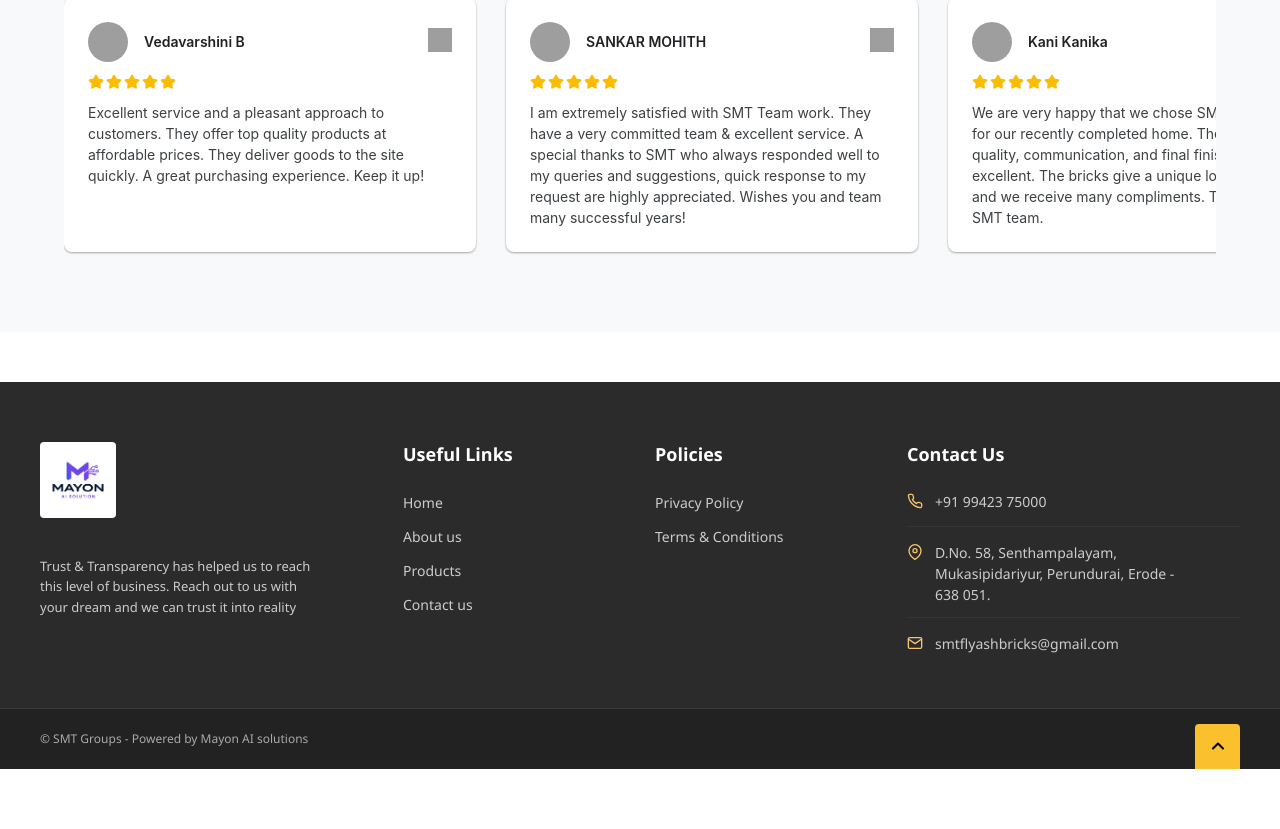
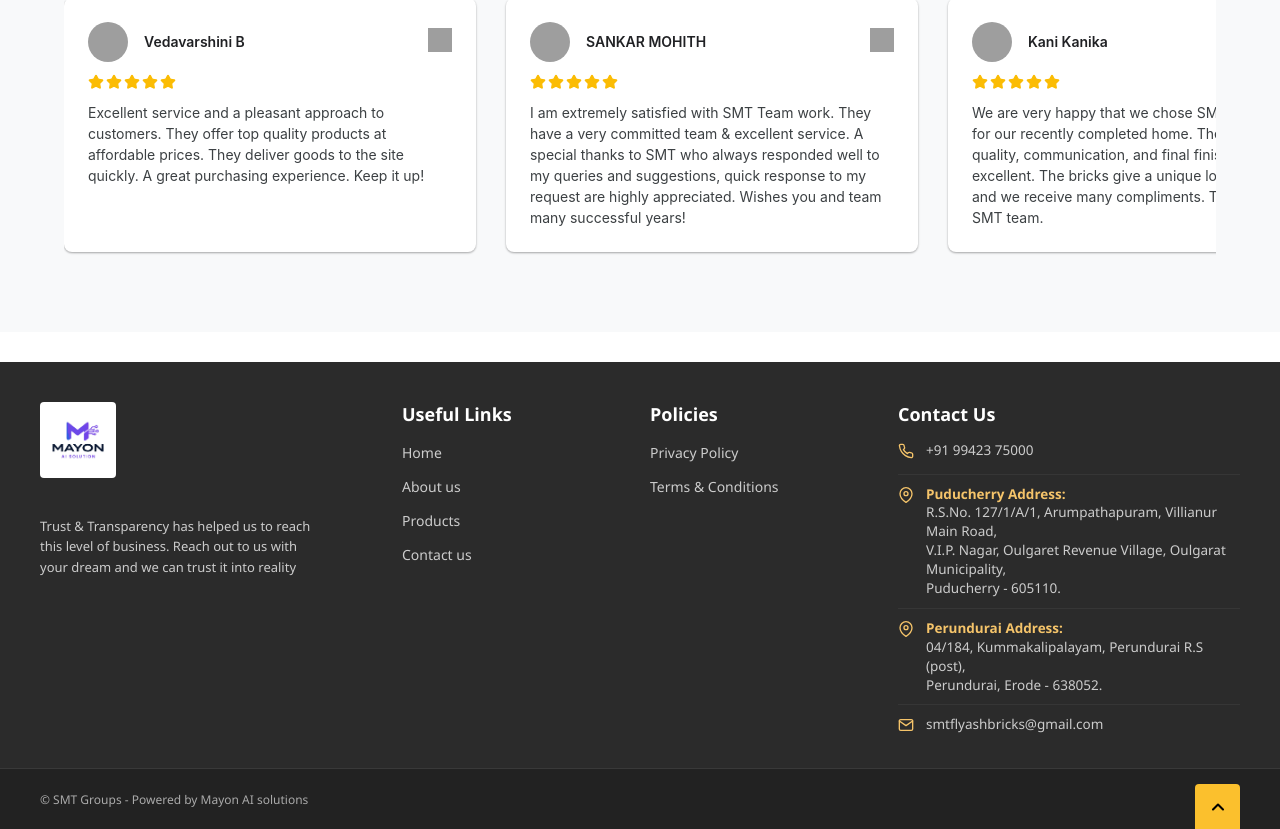
Before and after one commit to tharun-karthick/smt_websites, a React (Create React App) app: page / in a window 1280 px wide. Shown: the part 3403-4232 px from the top of the page. Before the commit the page ends 4172 px from the top, so only its background shows below. Built offline with nearby package versions, Linux system fonts and the light colour scheme; grey boxes are pictures that could not be loaded.

Commit message:
updated footer size

```diff
--- a/public/stylesheets/footer.css
+++ b/public/stylesheets/footer.css
@@ -2,8 +2,8 @@
     background-color: #2b2b2b; /* Matching the navbar theme */
     color: #ffffff;
     font-family: 'Segoe UI', Tahoma, Geneva, Verdana, sans-serif;
-    padding-top: 60px;
-    margin-top: 50px;
+    padding-top: 40px;
+    margin-top: 30px;
 }
 
 .footer-main {
@@ -12,8 +12,8 @@
     display: flex;
     flex-wrap: wrap;
     justify-content: space-between;
-    padding: 0 40px 40px 40px;
-    gap: 30px;
+    padding: 0 40px 20px 40px;
+    gap: 20px;
 }
 
 .footer-col-1 {
@@ -52,7 +52,7 @@
     font-size: 18px;
     font-weight: 600;
     margin-top: 0;
-    margin-bottom: 25px;
+    margin-bottom: 15px;
     color: #ffffff;
 }
 
@@ -80,7 +80,7 @@
 .footer-contact-info {
     display: flex;
     flex-direction: column;
-    gap: 15px;
+    gap: 10px;
 }
 
 .contact-row {
@@ -88,10 +88,10 @@
     align-items: flex-start;
     gap: 12px;
     color: #cccccc;
-    font-size: 14px;
-    line-height: 1.5;
+    font-size: 13.5px;
+    line-height: 1.4;
     border-bottom: 1px solid rgba(255, 255, 255, 0.05);
-    padding-bottom: 12px;
+    padding-bottom: 10px;
 }
 
 .contact-row:last-child {
--- a/src/components/footer.tsx
+++ b/src/components/footer.tsx
@@ -48,7 +48,22 @@ const FooterComponent = () => {
                             <span className="contact-icon" style={{ color: '#f5c46a' }}>
                                 <svg viewBox="0 0 24 24" width="16" height="16" stroke="currentColor" strokeWidth="2" fill="none" strokeLinecap="round" strokeLinejoin="round"><path d="M21 10c0 7-9 13-9 13s-9-6-9-13a9 9 0 0 1 18 0z"></path><circle cx="12" cy="10" r="3"></circle></svg>
                             </span>
-                            <span>D.No. 58, Senthampalayam,<br/>Mukasipidariyur, Perundurai, Erode -<br/>638 051.</span>
+                            <span>
+                                <strong style={{ color: '#f5c46a' }}>Puducherry Address:</strong><br/>
+                                R.S.No. 127/1/A/1, Arumpathapuram, Villianur Main Road,<br/>
+                                V.I.P. Nagar, Oulgaret Revenue Village, Oulgarat Municipality,<br/>
+                                Puducherry - 605110.
+                            </span>
+                        </div>
+                        <div className="contact-row">
+                            <span className="contact-icon" style={{ color: '#f5c46a' }}>
+                                <svg viewBox="0 0 24 24" width="16" height="16" stroke="currentColor" strokeWidth="2" fill="none" strokeLinecap="round" strokeLinejoin="round"><path d="M21 10c0 7-9 13-9 13s-9-6-9-13a9 9 0 0 1 18 0z"></path><circle cx="12" cy="10" r="3"></circle></svg>
+                            </span>
+                            <span>
+                                <strong style={{ color: '#f5c46a' }}>Perundurai Address:</strong><br/>
+                                04/184, Kummakalipalayam, Perundurai R.S (post),<br/>
+                                Perundurai, Erode - 638052.
+                            </span>
                         </div>
                         <div className="contact-row">
                             <span className="contact-icon" style={{ color: '#f5c46a' }}>
--- a/src/pages/contactPage.tsx
+++ b/src/pages/contactPage.tsx
@@ -2,7 +2,6 @@ import React, { useRef, useState } from 'react';
 import emailjs from '@emailjs/browser';
 import NavBar from '../components/navbar';
 import FooterComponent from '../components/footer';
-
 
 const ContactPage = () => {
   const form = useRef<HTMLFormElement>(null);
```
